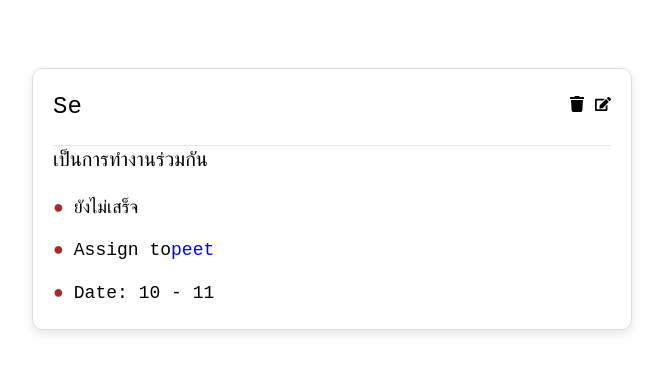
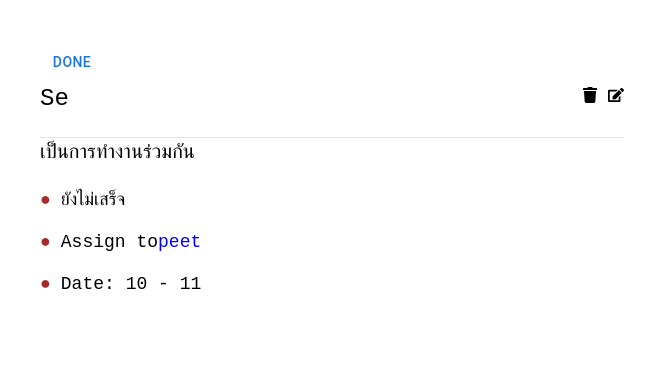
Before and after one commit to pickky007/472-S-AMAZING_WORKSPACES-6510450933-FRONTEND, a React (Create React App) app: page /activityDetail in a window 1280 px wide. Shown: the top 372 px of the page, without its empty margins (308-971 px from the left). Built offline with nearby package versions, Linux system fonts and the light colour scheme.

Commit message:
add activity detail and the right side of scene of kanban board

```diff
--- a/src/components/activity/ActivityCard.tsx
+++ b/src/components/activity/ActivityCard.tsx
@@ -7,11 +7,13 @@ import { Activity } from "../types";
 interface ActivityCardProps {
   activity: Activity;
   onDragStart: (activity: Activity) => void;
+  onClick: (activity: Activity) => void;
 }
 
-export function ActivityCard({ activity, onDragStart }: ActivityCardProps) {
+export function ActivityCard({ activity, onDragStart, onClick }: ActivityCardProps) {
   return (
     <div
+      onClick={()=>onClick(activity)}
       draggable
       onDragStart={(e) => {
         e.dataTransfer.setData("application/json", JSON.stringify(activity));
--- a/src/components/activity/ActivityDetail.tsx
+++ b/src/components/activity/ActivityDetail.tsx
@@ -2,6 +2,7 @@ import { FaTrash, FaEdit } from 'react-icons/fa';
 import { useNavigate } from 'react-router-dom';
 import React, { useState } from 'react';
 import Modal from './Modal';
+import { Button } from '@mui/material';
 type ActivityProps = {
   title: string;
   description: string;
@@ -9,12 +10,9 @@ type ActivityProps = {
   assignee: string;
   startDate: string;
   endDate: string;
+  onClose?: () => void;
 };
-
-
-
-
-export function ActivityDetail ({ title, description, status, assignee,startDate,endDate  }:ActivityProps) {
+export function ActivityDetail({ title, description, status, assignee, startDate, endDate, onClose = () => {} }: ActivityProps) {
 
   const [isModalOpen, setIsModalOpen] = useState(false);
 
@@ -26,16 +24,17 @@ export function ActivityDetail ({ title, description, status, assignee,startDate
     setIsModalOpen(false);
   };
 
-  return(
+  return (
     <div style={{
-    padding: '1.25rem',
+      padding: '0.5rem',
       fontFamily: 'monospace',
       maxWidth: '37.5rem',
-    margin: '3rem auto',
-    border: '1px solid #ddd',
+      margin: '1rem auto',
+      // border: '1px solid #ddd',
       borderRadius: '0.625rem',
-    boxShadow: '0 0.25rem 0.5rem rgba(0, 0, 0, 0.1)'
+      // boxShadow: '0 0.25rem 0.5rem rgba(0, 0, 0, 0.1)'
     }}>
+      <Button onClick={onClose}>Done</Button>
       <header style={{
         display: 'flex',
         justifyContent: 'space-between',
--- a/src/components/section/Section.tsx
+++ b/src/components/section/Section.tsx
@@ -16,6 +16,7 @@ interface SectionProps {
   ) => void;
   onDragStart: (activity: Activity) => void;
   setOnAddActivity: (b: boolean) => void;
+  onActivityClick: (activity: Activity) => void;
 }
 
 export function Section({
@@ -23,7 +24,8 @@ export function Section({
   activities,
   onDrop,
   onDragStart,
-  setOnAddActivity
+  setOnAddActivity,
+  onActivityClick
 }: SectionProps) {
   const [isOver, setIsOver] = useState(false);
   const [dragOverIndex, setDragOverIndex] = useState<number | null>(null);
@@ -184,7 +186,7 @@ export function Section({
                 className="relative"
                 onDragOver={(e) => handleDragOver(e, index)}
               >
-                <ActivityCard activity={activity} onDragStart={onDragStart} />
+                <ActivityCard activity={activity} onDragStart={onDragStart} onClick={onActivityClick} />
                 {dragOverIndex === index + 1 && (
                   <div className="h-2 bg-blue-200 my-2" />
                 )}
--- a/src/pages/WorkspacePage.tsx
+++ b/src/pages/WorkspacePage.tsx
@@ -3,6 +3,8 @@ import { Section } from "../components/section/Section";
 
 import { Section as SectionType, Activity} from "../components/types";
 import Modal from "../components/activity/Modal";
+import { ActivityDetail } from "../components/activity/ActivityDetail";
+import { Button } from "@mui/material";
 
 const initialSections: Record<string, SectionType> = {
   "section-1": {
@@ -88,11 +90,17 @@ const initialSections: Record<string, SectionType> = {
 export function WorkspacePage() {
   const [sections, setSections] = useState(initialSections);
   const [draggedActivity, setDraggedActivity] = useState<Activity | null>(null);
+  const [selectedActivity, setSelectedActivity] = useState<Activity | null>(null);
   const [isOnAddActivity, setOnAddActivity] = useState<boolean>(false);
   const [isOnAddSection, setOnAddSection] = useState<boolean>(false);
+
   const handleDragStart = (activity: Activity) => {
     setDraggedActivity(activity);
   };
+
+  const handleActivityClick = (activity: Activity) => {
+    setSelectedActivity(activity);
+  }
 
   function handleDrop(
     activity: Activity,
@@ -158,6 +166,7 @@ export function WorkspacePage() {
                 onDrop={handleDrop}
                 onDragStart={handleDragStart}
                 setOnAddActivity={setOnAddActivity}
+                onActivityClick={handleActivityClick}
               />
               {/* Add divider after each section except the last one */}
               {index < Object.values(sections).length - 1 && (
@@ -205,6 +214,12 @@ export function WorkspacePage() {
         </button>
       </form>
     </Modal>
+
+    {selectedActivity && (
+        <div className="activity-detail-container fixed right-0 top-0 bottom-0 w-1/3 bg-white shadow-lg p-4">
+          <ActivityDetail assignee="???" description={selectedActivity.description} endDate="??" startDate="??" status={selectedActivity.status} title={selectedActivity.title} onClose={()=>setSelectedActivity(null)}/>
+        </div>
+      )}
     </div>
   );
 }
```
Lines whose indentation alone changed are shown as unchanged.
